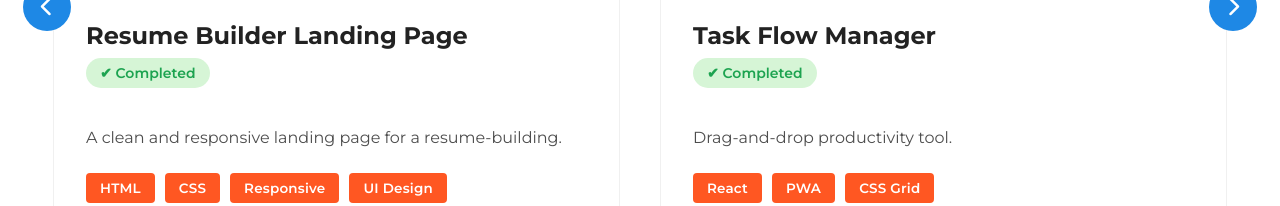
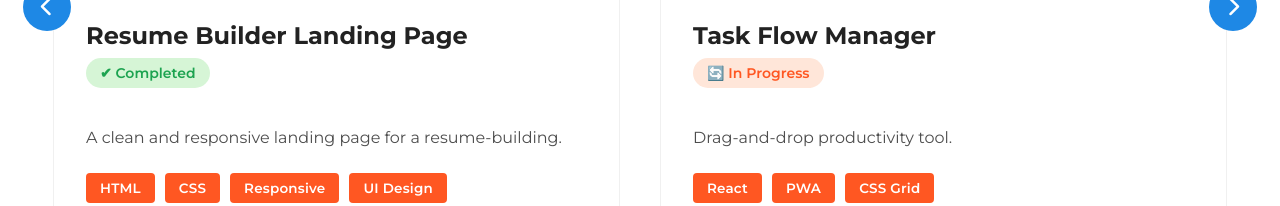
Before and after one commit to paranjijanardhanvishal/dev-portfolio, a plain HTML site: page index.html in a window 1280 px wide. Shown: the part 3270-3476 px from the top of the page. Drawn offline with nearby package versions, Linux system fonts and the light colour scheme; no server answers.

Commit message:
index.html

```diff
--- a/index.html
+++ b/index.html
@@ -224,8 +224,7 @@
                 </div>
 
                 <h3 class="project-name">Task Flow Manager</h3>
-                <div class="project-status completed">✔ Completed</div>
-
+                <div class="project-status inprogress">🔄 In Progress</div>
                 <p class="project-desc">Drag-and-drop productivity tool.</p>
 
                 <div class="project-tags">
@@ -268,7 +267,7 @@
                 </div>
 
                 <h3 class="project-name">Weather Dashboard</h3>
-                <div class="project-status completed">✔ Completed</div>
+                <div class="project-status inprogress">🔄 In Progress</div>
 
                 <p class="project-desc">Realtime weather dashboard with API + charts.</p>
 
```
